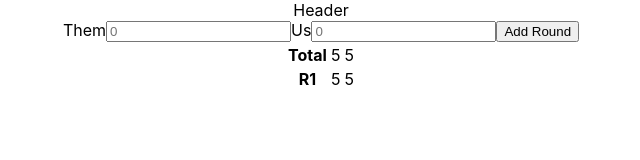
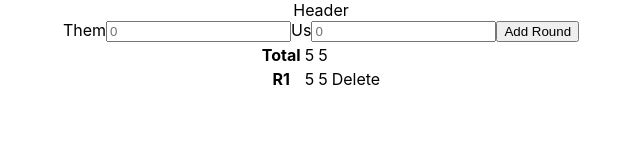
Before and after one commit to cesarsnina/Fichas, a React (Create React App) app: page / in a window 1280 px wide. Both pictures are taken after typing "5", "5" into the empty fields and a click on the button "Add Round". Shown: the top 160 px of the page, without its empty margins (319-959 px from the left). Built offline with nearby package versions, Linux system fonts and the light colour scheme.

Commit message:
added a button to delete the row

```diff
--- a/src/components/ScoreList.js
+++ b/src/components/ScoreList.js
@@ -6,6 +6,7 @@ export const ScoreList = ({ roundScore, round }) => {
       <th>R{round + 1}</th>
       <td>{roundScore[0] || 0}</td>
       <td>{roundScore[1] || 0}</td>
+      <td>Delete</td>
     </tr>
   );
 };
```
